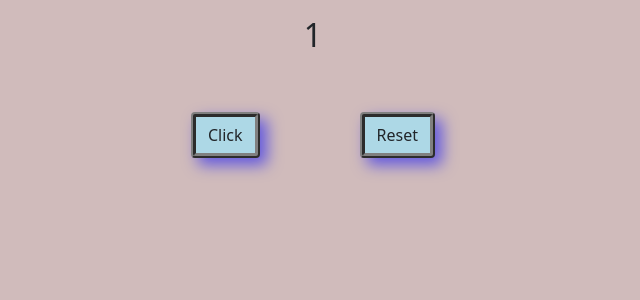
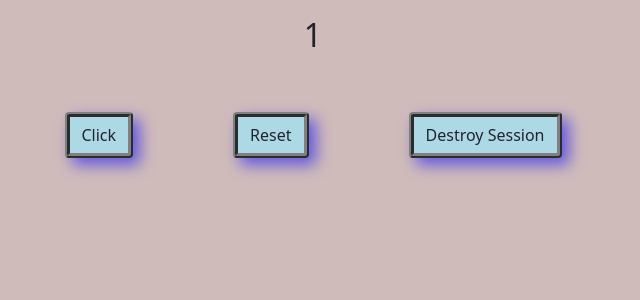
Before and after one commit to 2003sl500/counter, a Flask app: page / in a window 1280 px wide. Shown: the part 96-396 px from the top of the page, without its empty margins (327-967 px from the left). Run offline with Flask 2, Linux system fonts and the light colour scheme.

Commit message:
Fixed server.py and changed POST routes - redirect

```diff
--- a/server.py
+++ b/server.py
@@ -1,4 +1,4 @@
-from flask import Flask, render_template, request, session
+from flask import Flask, render_template, redirect, session
 app = Flask(__name__)
 app.secret_key = "1234567890"
 
@@ -15,23 +15,24 @@ def index():
 
     return render_template("index.html", result = result)
 
-@app.route('/destroy_session')
+@app.route('/destroy_session', methods = ['POST'])
 def destroy_session():
     session.clear()
     result = 0
-    return render_template('index.html', result = result)
+    return redirect('/')
 
 @app.route('/counter', methods = ['POST'])
 def counter():
-    session['count'] += int(2)
+    session['count'] += int(1)
     result =  session['count']
-    return render_template("index.html", result = result)
+    return redirect("/")
 
 @app.route('/reset', methods = ['POST'])
 def reset():
     session['count'] = 0
     result = session['count']
-    return render_template("index.html", result = result)
+    return redirect('/')
+
 
 if __name__ == "__main__":
     app.run(debug=True)
--- a/templates/index.html
+++ b/templates/index.html
@@ -53,6 +53,9 @@
 				<form action="/reset" method="POST">
 					<input class="btn" type="submit" value="Reset" name="reset" />
 				</form>
+				<form action="/destroy_session" method="POST">
+				<input class="btn" type="submit" value="Destroy Session" name="destroy" />
+				</form>
 			</div>
 		</div>
 	</body>
```
